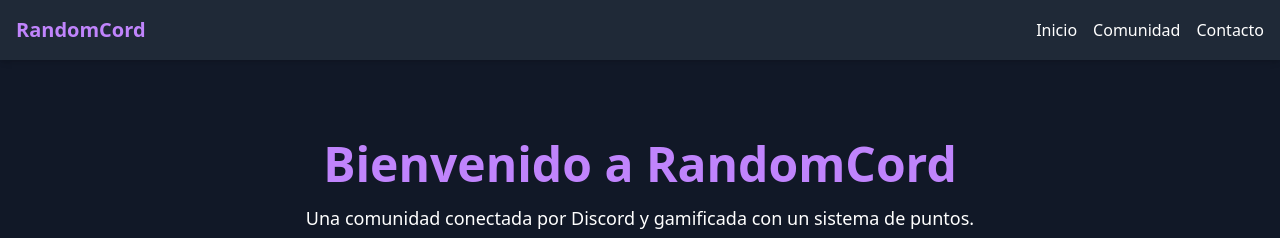
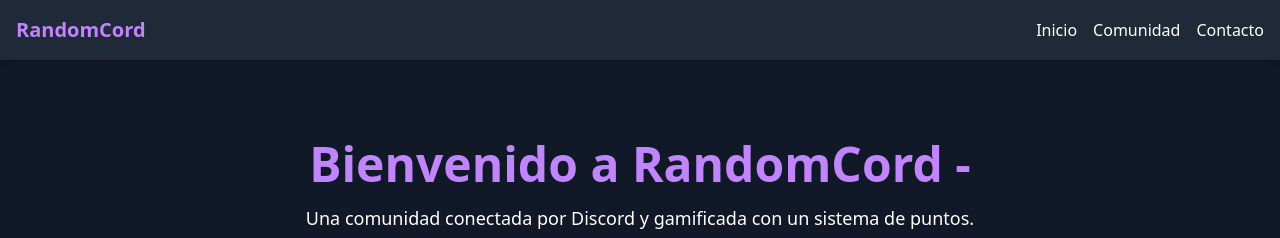
Before and after one commit to juanslr/juanslr.github.io, a React (Vite) app in the folder frontend/: page / in a window 1280 px wide. Shown: the top 238 px of the page. Built offline with nearby package versions, Linux system fonts and the light colour scheme.

Commit message:
Update Home.jsx

```diff
--- a/frontend/src/pages/Home.jsx
+++ b/frontend/src/pages/Home.jsx
@@ -5,7 +5,7 @@
     <>
       <section className="text-center py-20 px-4">
         <h2 className="text-4xl md:text-5xl font-bold mb-4 text-purple-400">
-          Bienvenido a RandomCord
+          Bienvenido a RandomCord -
         </h2>
         <p className="text-lg mb-8">
           Una comunidad conectada por Discord y gamificada con un sistema de puntos.
```
